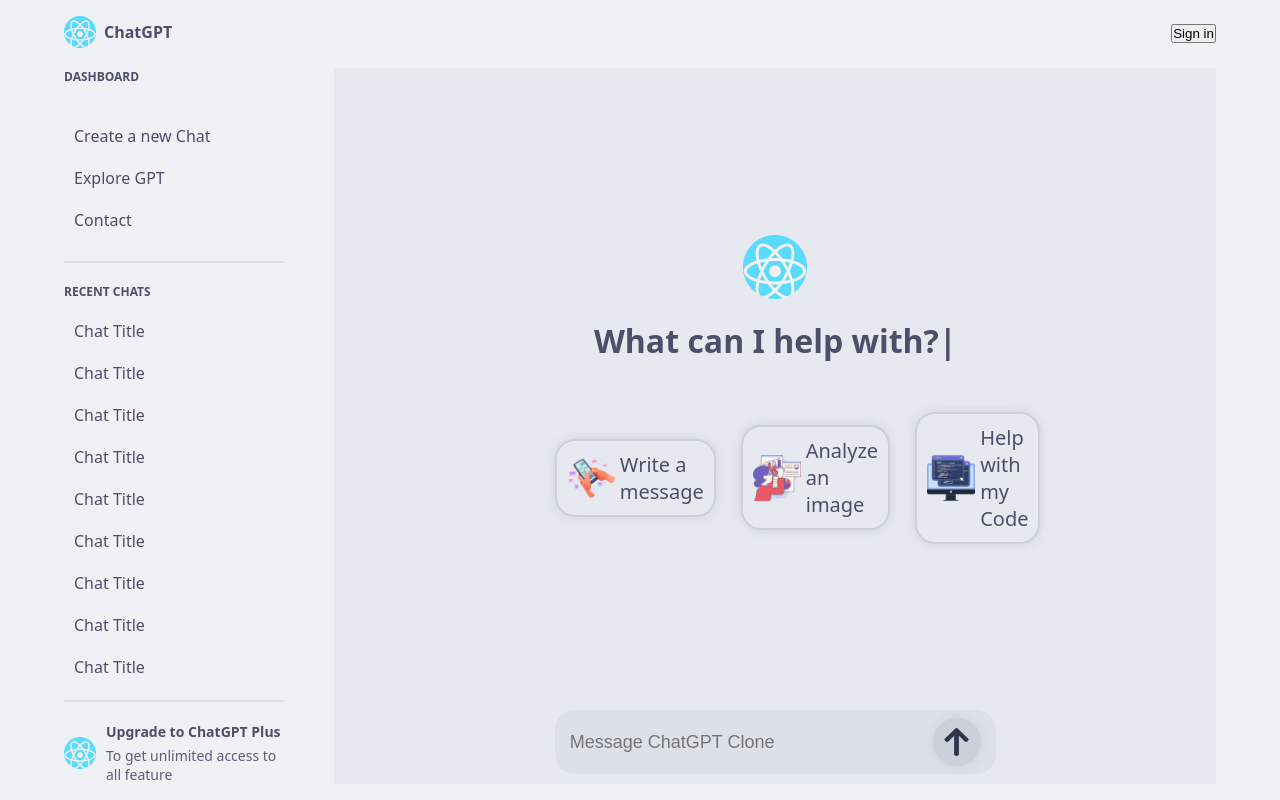
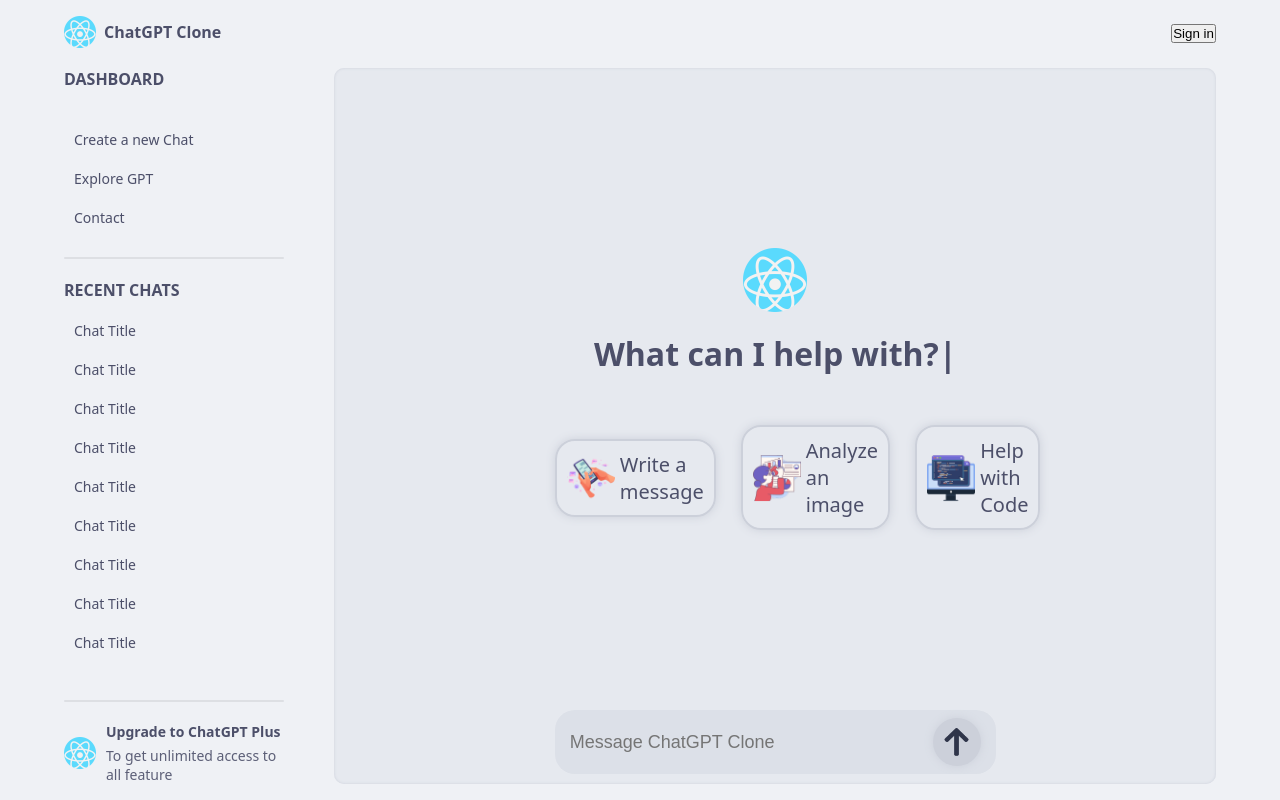
Before and after one commit to Liu-Hong-Wei/chatgpt-clone, a React (Vite) app: page /dashboard in a window 1280 px wide. Built offline with nearby package versions, Linux system fonts and the light colour scheme; no server answers.

Commit message:
style: fix styles for readability

```diff
--- a/src/components/chatList/chatList.css
+++ b/src/components/chatList/chatList.css
@@ -4,8 +4,8 @@
   height: 100%;
 
   .title {
-    font-weight: 600;
-    font-size: 12px;
+    font-weight: 800;
+    font-size: 16px;
     margin-bottom: 10px;
   }
 
@@ -19,6 +19,8 @@
   a {
     padding: 10px;
     border-radius: 10px;
+    font-size: 14px;
+    font-weight: 500;
 
     &:hover {
       background-color: #8839ef;
--- a/src/layouts/dashboardLayout/dashboardLayout.css
+++ b/src/layouts/dashboardLayout/dashboardLayout.css
@@ -10,6 +10,8 @@
 
   .content {
     flex: 4;
+    border-radius: 10px;
+    box-shadow: inset 0 0 3px #ccd0da;
     background-color: #e6e9ef;
   }
 }
--- a/src/layouts/rootLayout/RootLayout.jsx
+++ b/src/layouts/rootLayout/RootLayout.jsx
@@ -16,7 +16,7 @@
         <header>
           <Link className="logo" to="/">
             <img src="/logo.png" alt="logo" />
-            <span>ChatGPT</span>
+            <span>ChatGPT Clone</span>
           </Link>
           <div className="user">
             <SignedOut>
--- a/src/layouts/rootLayout/rootLayout.css
+++ b/src/layouts/rootLayout/rootLayout.css
@@ -11,6 +11,7 @@
     display: flex;
     align-items: center;
     justify-content: space-between;
+    font-size: 16px;
 
     .logo {
       display: flex;
--- a/src/routes/dashboardPage/DashboardPage.jsx
+++ b/src/routes/dashboardPage/DashboardPage.jsx
@@ -33,7 +33,7 @@
             </div>
             <div className="option">
               <img src="/code.png" alt="" />
-              <span>Help with my Code</span>
+              <span>Help with Code</span>
             </div>
           </div>
         </div>
```
